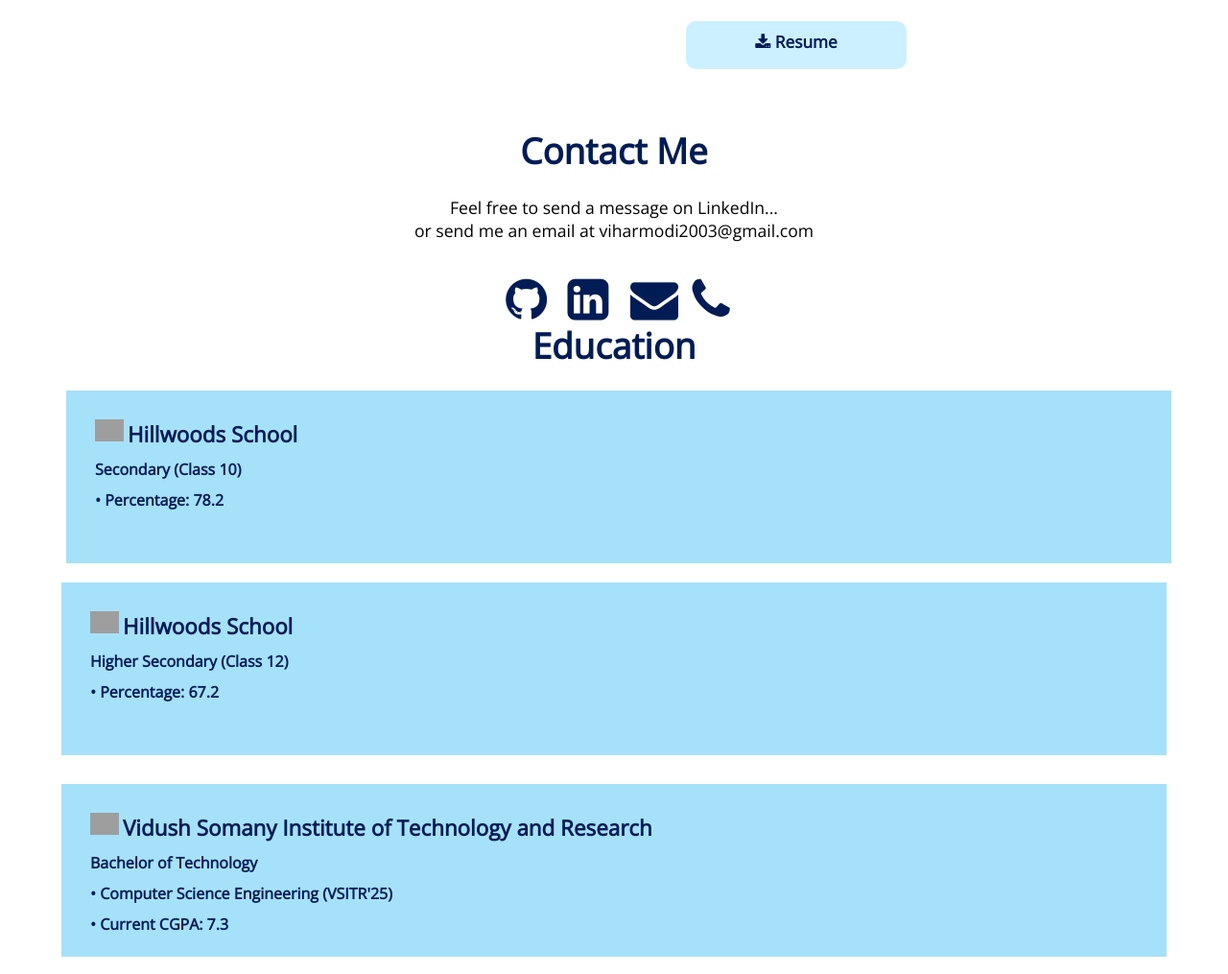
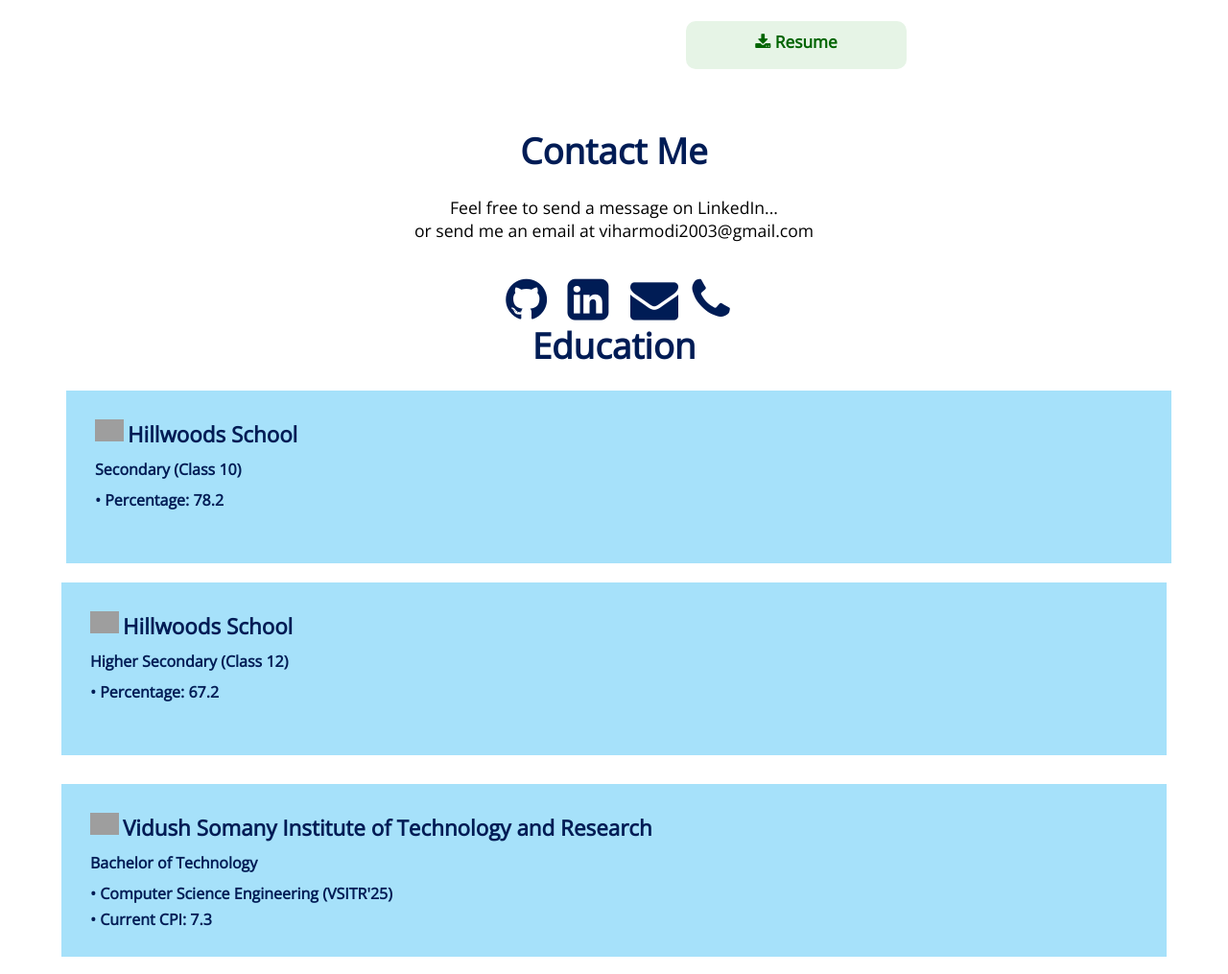
Before and after one commit to Vihar8/viharmodi, a plain HTML site: page index.html in a window 1280 px wide. Shown: the part 450-1465 px from the top of the page at 96% size. Drawn offline with nearby package versions, Linux system fonts and the light colour scheme; grey boxes are pictures that could not be loaded.

Commit message:
- changed color of resume button and added new resume

```diff
--- a/index.html
+++ b/index.html
@@ -293,8 +293,8 @@
                     and contribute to the world.</p>
                 <p style="margin-bottom:12px; min-width: 450px">In my free time I like coding, Gym, swimming and watching my favorite movies/tv shows.</p>
                 <div style="text-align:center; margin-top:25px;">
-                    <div id="movies" style="z-index: 0;text-align:center; display: inline-block;position:relative; width:230px; height: 50px; background-color:#CCF0FF;padding:10px;cursor: pointer; border-radius: 10px;" onmouseover="shadow('movies')" onmouseout="unshadow('movies')" onclick="window.open('ViharModi_Resume.pdf','_blank')">
-                        <p style="font-size:0.9em;color:#001C55;font-weight:600"><i class="fa fa-download"></i> Resume</p><br>
+                    <div id="movies" style="z-index: 0;text-align:center; display: inline-block;position:relative; width:230px; height: 50px; background-color:#E6F4E6;padding:10px;cursor: pointer; border-radius: 10px;" onmouseover="shadow('movies')" onmouseout="unshadow('movies')" onclick="window.open('ViharModi_Resume.pdf','_blank')">
+                        <p style="font-size:0.9em;color:#006400;font-weight:600"><i class="fa fa-download"></i> Resume</p><br>
                     </div>
                 </div>
             </div>
@@ -360,7 +360,7 @@
                 <p style="width:90%; float:left;font-size:1.4em;margin-left:4px;color:#001C55;font-weight:600">Vidush Somany Institute of Technology and Research</p><br>
                 <p style="width:90%;float:left;margin-top: 10px; font-size:1.0em;color:#001C55;font-weight:600">Bachelor of Technology</p><br>
                 <p style="width:90%;float:left;margin-top: 10px; font-size:1.0em;color:#001C55;font-weight:600">• Computer Science Engineering (VSITR'25)</p>
-                <p style="width:90%;float:left;margin-top: 10px; font-size:1.0em;color:#001C55;font-weight:600">• Current CGPA: 7.3</p>
+                <p style="width:90%;float:left;margin-top: 5px; font-size:1.0em;color:#001C55;font-weight:600">• Current CPI: 7.3</p>
                     &emsp;&emsp;&emsp;&emsp;&emsp;&emsp;&emsp;&emsp;&emsp;&emsp;&emsp;&emsp;&emsp;&emsp;&emsp;&emsp;&emsp;&emsp;&emsp;&emsp;&emsp;&emsp;&emsp;&emsp;&emsp;&emsp;&emsp;&emsp;&emsp;&emsp;&emsp;&emsp;&emsp;&emsp;&emsp;&emsp;&emsp;</p><br>
             </div>
             </div>
```
Also changed, not shown: 1 other file.
